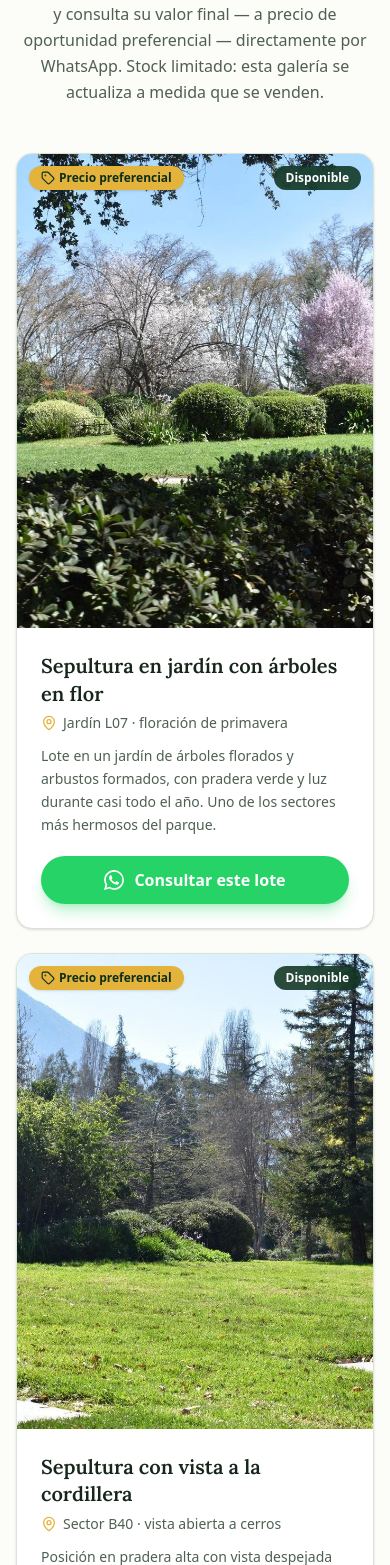
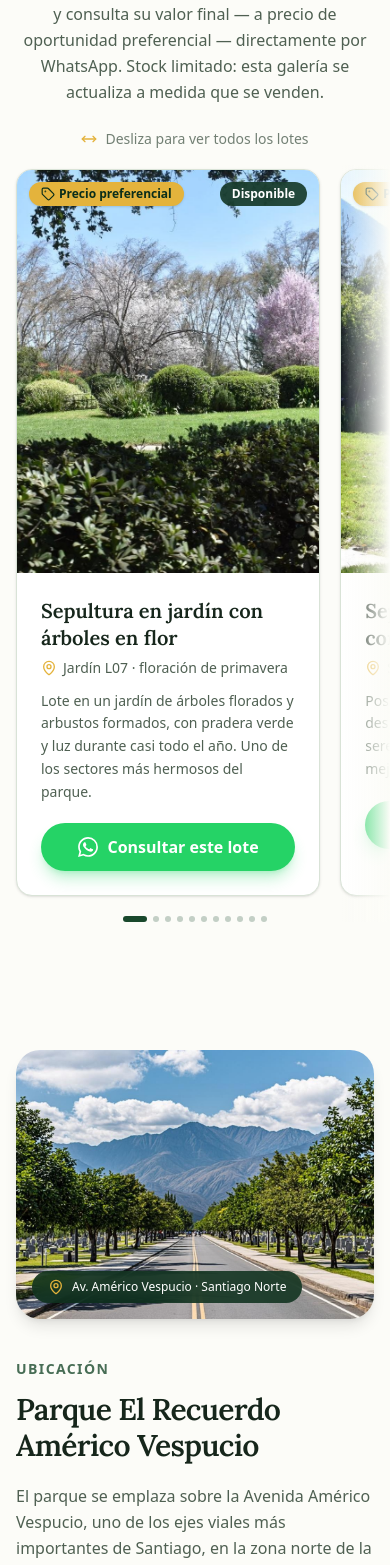
Before and after one commit to sqn8nproyect-pixe/sepultura.cl, a Next.js app: page / in a window 390 px wide. Shown: the part 4523-6088 px from the top of the page. Built offline with nearby package versions, Linux system fonts and the light colour scheme.

Commit message:
galeria: carrusel deslizable con scroll-snap en moviles, grilla en desktop

```diff
--- a/src/app/globals.css
+++ b/src/app/globals.css
@@ -173,3 +173,12 @@
     animation: none;
   }
 }
+
+/* ── Carrusel: oculta la barra de scroll horizontal en móviles ── */
+@utility scrollbar-hide {
+  -ms-overflow-style: none;
+  scrollbar-width: none;
+  &::-webkit-scrollbar {
+    display: none;
+  }
+}
--- a/src/app/page.tsx
+++ b/src/app/page.tsx
@@ -1,5 +1,6 @@
 "use client";
 
+import { useCallback, useEffect, useRef, useState } from "react";
 import Image from "next/image";
 import {
   Tag,
@@ -20,6 +21,7 @@ import {
   ExternalLink,
   Leaf,
   Mail,
+  MoveHorizontal,
 } from "lucide-react";
 import {
   Accordion,
@@ -168,6 +170,45 @@ const LOCATION_FACTS = [
 ];
 
 export default function Home() {
+  // ── Carrusel móvil de la galería (scroll-snap nativo) ──
+  const carruselRef = useRef<HTMLUListElement>(null);
+  const [fichaActiva, setFichaActiva] = useState(0);
+  const [puedeIzq, setPuedeIzq] = useState(false);
+  const [puedeDer, setPuedeDer] = useState(true);
+  const totalFichas = SEPULTURAS.length + 1; // lotes + tarjeta CTA
+
+  const actualizarCarrusel = useCallback(() => {
+    const el = carruselRef.current;
+    if (!el) return;
+    const maxScroll = el.scrollWidth - el.clientWidth;
+    setPuedeIzq(el.scrollLeft > 8);
+    setPuedeDer(el.scrollLeft < maxScroll - 8);
+    const primera = el.children[0] as HTMLElement | undefined;
+    if (primera && primera.offsetWidth > 0) {
+      const paso = primera.offsetWidth + 20; // gap-5 = 1.25rem
+      const idx = Math.min(
+        totalFichas - 1,
+        Math.max(0, Math.round(el.scrollLeft / paso)),
+      );
+      setFichaActiva(idx);
+    }
+  }, [totalFichas]);
+
+  useEffect(() => {
+    actualizarCarrusel();
+    window.addEventListener("resize", actualizarCarrusel);
+    return () => window.removeEventListener("resize", actualizarCarrusel);
+  }, [actualizarCarrusel]);
+
+  const irAFicha = (i: number) => {
+    const hijo = carruselRef.current?.children[i] as HTMLElement | undefined;
+    hijo?.scrollIntoView({
+      behavior: "smooth",
+      inline: "center",
+      block: "nearest",
+    });
+  };
+
   return (
     <>
       {/* Datos estructurados para Google (SEO local) */}
@@ -462,11 +503,37 @@ export default function Home() {
                 </p>
               </div>
 
-              <ul className="mt-12 grid gap-6 sm:grid-cols-2 lg:grid-cols-3">
+              {/* Pista para el carrusel en pantallas pequeñas */}
+              <p className="mt-6 flex items-center justify-center gap-2 text-sm text-muted-foreground/80 lg:hidden">
+                <MoveHorizontal className="size-4 shrink-0 text-gold" aria-hidden="true" />
+                Desliza para ver todos los lotes
+              </p>
+
+              <div className="relative mt-4 sm:mt-6 lg:mt-12">
+                {/* Degradados de borde: insinúan que hay más contenido */}
+                <div
+                  aria-hidden="true"
+                  className={`pointer-events-none absolute inset-y-0 -left-4 z-10 w-12 bg-gradient-to-r from-background to-transparent transition-opacity duration-300 sm:-left-6 lg:hidden ${
+                    puedeIzq ? "opacity-100" : "opacity-0"
+                  }`}
+                />
+                <div
+                  aria-hidden="true"
+                  className={`pointer-events-none absolute inset-y-0 -right-4 z-10 w-12 bg-gradient-to-l from-background to-transparent transition-opacity duration-300 sm:-right-6 lg:hidden ${
+                    puedeDer ? "opacity-100" : "opacity-0"
+                  }`}
+                />
+
+                <ul
+                  ref={carruselRef}
+                  onScroll={actualizarCarrusel}
+                  aria-label="Carrusel de sepulturas disponibles"
+                  className="-mx-4 flex snap-x snap-mandatory gap-5 scroll-px-4 overflow-x-auto overscroll-x-contain scroll-smooth px-4 pb-2 pt-1 scrollbar-hide motion-reduce:scroll-auto sm:-mx-6 sm:px-6 lg:mx-0 lg:grid lg:grid-cols-3 lg:gap-6 lg:overflow-visible lg:px-0 lg:pb-0"
+                >
                 {SEPULTURAS.map((s) => (
                   <li
                     key={s.id}
-                    className="group flex flex-col overflow-hidden rounded-2xl border bg-card shadow-sm transition-shadow hover:shadow-md"
+                    className="group flex w-[78vw] max-w-[340px] shrink-0 snap-center flex-col overflow-hidden rounded-2xl border bg-card shadow-sm transition-shadow hover:shadow-md sm:w-[46vw] sm:max-w-none md:w-[38vw] lg:w-auto"
                   >
                     {/* Foto + badges */}
                     <div className="relative aspect-[3/4] w-full overflow-hidden">
@@ -474,7 +541,7 @@ export default function Home() {
                         src={s.imagen}
                         alt={`${s.titulo} — ${s.sector}, Parque El Recuerdo Américo Vespucio`}
                         fill
-                        sizes="(min-width: 1024px) 33vw, (min-width: 640px) 50vw, 100vw"
+                        sizes="(min-width: 1024px) 33vw, (min-width: 640px) 46vw, 78vw"
                         className="object-cover transition-transform duration-500 group-hover:scale-105"
                       />
                       <span
@@ -524,8 +591,8 @@ export default function Home() {
                   </li>
                 ))}
 
-                {/* Tarjeta CTA para completar la grilla (fila final) */}
-                <li className="flex flex-col items-center justify-center rounded-2xl border border-primary/20 bg-secondary/60 p-8 text-center sm:col-span-2">
+                {/* Tarjeta CTA para completar la grilla (última del carrusel) */}
+                <li className="flex w-[78vw] max-w-[340px] shrink-0 snap-center flex-col items-center justify-center rounded-2xl border border-primary/20 bg-secondary/60 p-8 text-center sm:w-[46vw] sm:max-w-none md:w-[38vw] lg:col-span-2 lg:w-auto">
                   <p className="font-serif text-xl font-semibold leading-snug text-forest-deep">
                     ¿Buscas otra ubicación dentro del parque?
                   </p>
@@ -538,7 +605,31 @@ export default function Home() {
                     className="mt-5 w-full"
                   />
                 </li>
-              </ul>
+                </ul>
+
+                {/* Puntos de navegación del carrusel (solo móvil/tablet) */}
+                <div
+                  role="tablist"
+                  aria-label="Ir a una ficha del carrusel"
+                  className="mt-3 flex flex-wrap items-center justify-center gap-1.5 lg:hidden"
+                >
+                  {Array.from({ length: totalFichas }, (_, i) => (
+                    <button
+                      key={i}
+                      type="button"
+                      role="tab"
+                      aria-selected={fichaActiva === i}
+                      aria-label={`Ir a la ficha ${i + 1} de ${totalFichas}`}
+                      onClick={() => irAFicha(i)}
+                      className={`h-1.5 rounded-full transition-all duration-300 ${
+                        fichaActiva === i
+                          ? "w-6 bg-primary"
+                          : "w-1.5 bg-primary/25 hover:bg-primary/50"
+                      }`}
+                    />
+                  ))}
+                </div>
+              </div>
             </div>
           </section>
 
```
